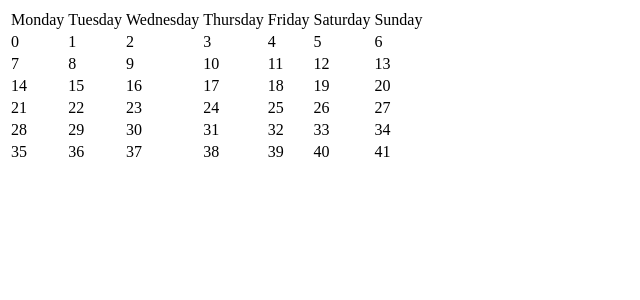
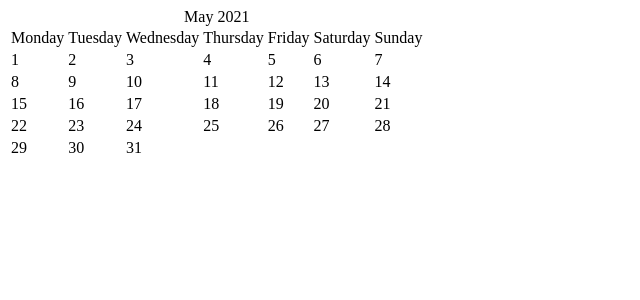
Before and after one commit to calvintanwj/Moments, a React (Create React App) app in the folder moments/: page / in a window 1280 px wide. Shown: the top 300 px of the page, without its empty margins (0-640 px from the left). Built offline with nearby package versions, Linux system fonts and the light colour scheme.

Commit message:
Add Day option and caption to calendar
Calendar component takes in a calendarLabel which will be the month-year
string to label the calendar month. It accepts day as a prop to label
the days in the month, as the number of days in a month is variable

```diff
--- a/moments/src/App.js
+++ b/moments/src/App.js
@@ -4,7 +4,7 @@ import Journal from "./Journal.js";
 function App() {
     return (
         <>
-            <Calendar />
+            <Calendar calendarLabel='May 2021' days={31} />
             <Journal />
         </>
     );
--- a/moments/src/Calendar.js
+++ b/moments/src/Calendar.js
@@ -50,14 +50,19 @@ function DayHeaderRow() {
 /*
     Calendar template for one month
 */
-function Calendar() {
+function Calendar(props) {
     const calendarBody = [];
-    let counter = 0;
+    let day = 1;
     for (let i = 0; i < 6; i++) {
         const row = Array(6);
         for (let j = 0; j < 7; j++) {
-            row[j] = counter;
-            counter += 1;
+            if (day <= props.days) {
+                row[j] = day;
+                day += 1;
+            } else {
+                row[j] = null
+            }
+
         }
         calendarBody.push(<WeekRow data={row} />);
     }
@@ -65,6 +70,7 @@ function Calendar() {
     return (
         <>
             <table>
+                <caption>{props.calendarLabel}</caption>
                 <thead>
                     <DayHeaderRow />
                 </thead>
```
